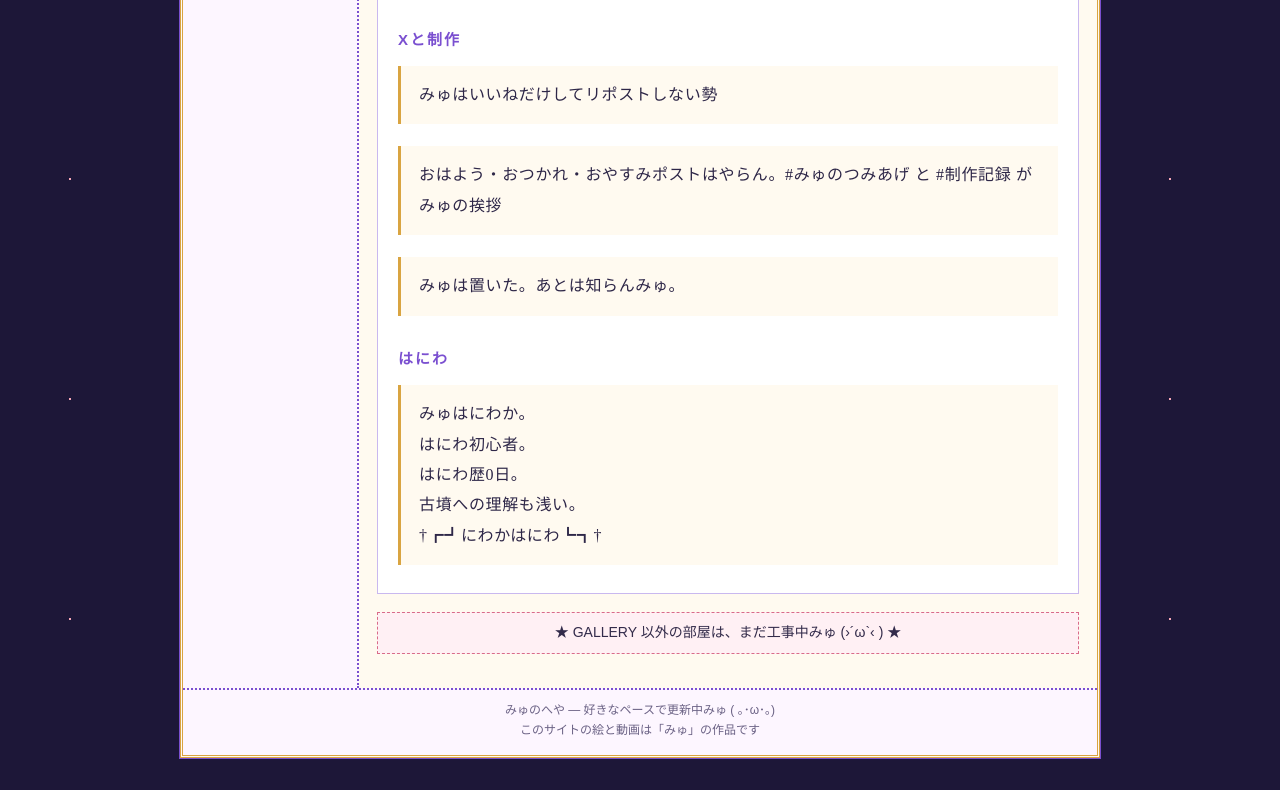
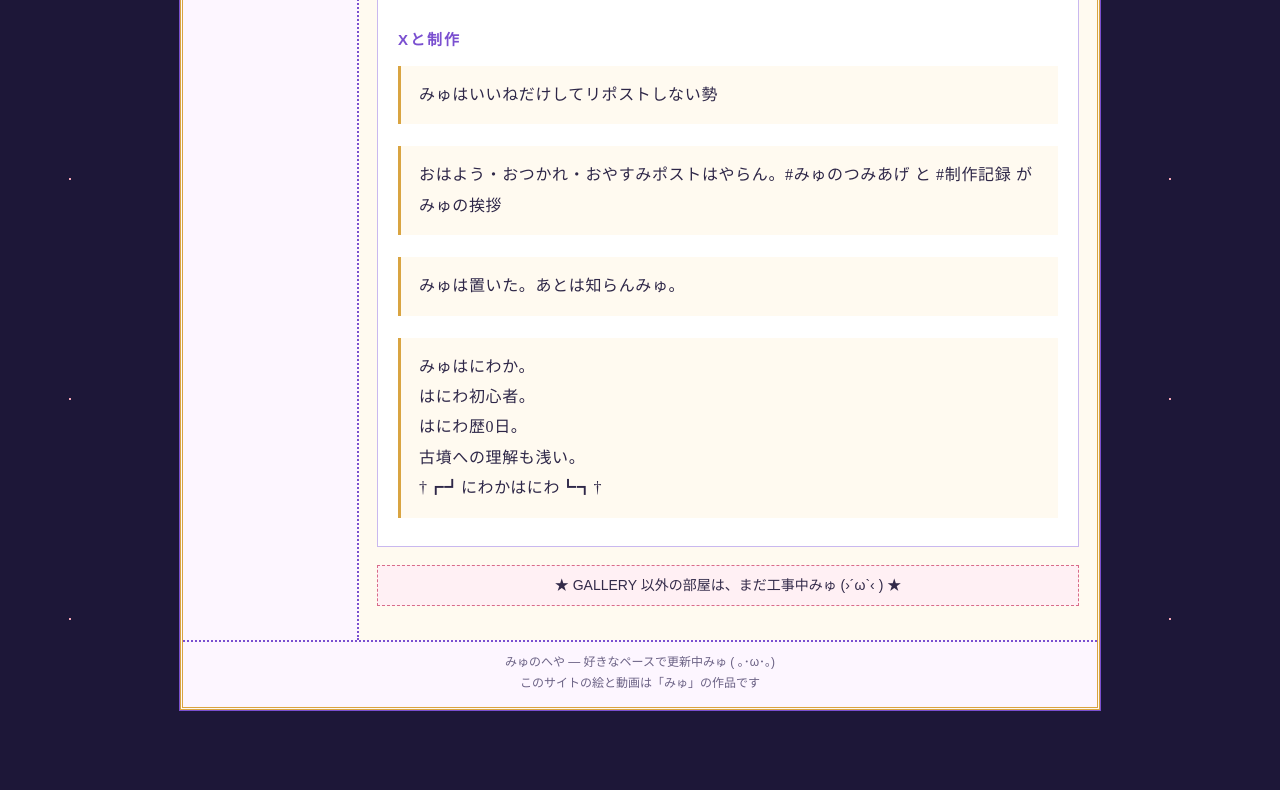
Before and after one commit to myu-mew/myu-site, a plain HTML site: page index.html in a window 1280 px wide. Shown: the part 2601-3391 px from the top of the page. After the commit the page ends 3343 px from the top, so only its background shows below. Drawn offline with Linux system fonts and the light colour scheme.

Commit message:
迷言集: にわかはにわの分類をスペース版に合わせてXと制作へ

```diff
--- a/index.html
+++ b/index.html
@@ -202,7 +202,6 @@
         <p>みゅはいいねだけしてリポストしない勢</p>
         <p>おはよう・おつかれ・おやすみポストはやらん。#みゅのつみあげ と #制作記録 がみゅの挨拶</p>
         <p>みゅは置いた。あとは知らんみゅ。</p>
-        <h3>はにわ</h3>
         <p>みゅはにわか。<br>はにわ初心者。<br>はにわ歴0日。<br>古墳への理解も浅い。<br>†┏┛にわかはにわ┗┓†</p>
       </div>
 
```
